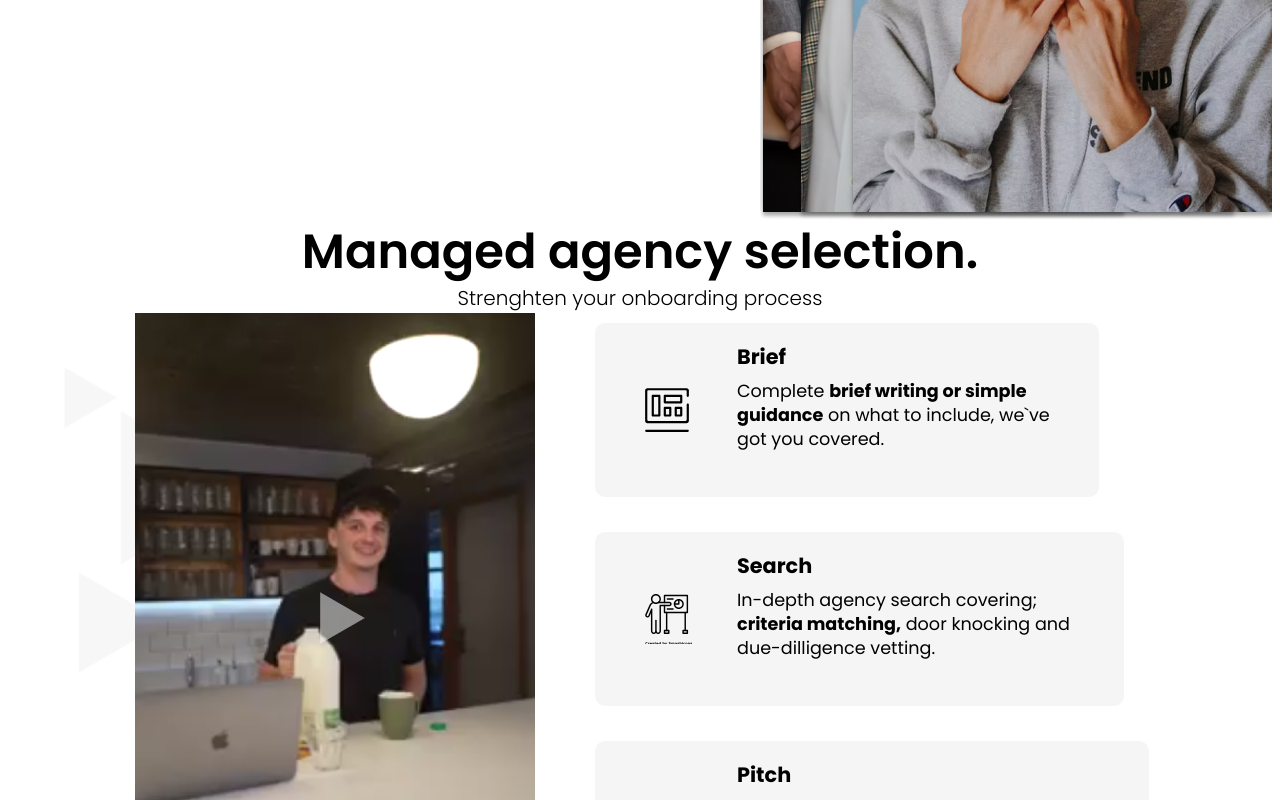
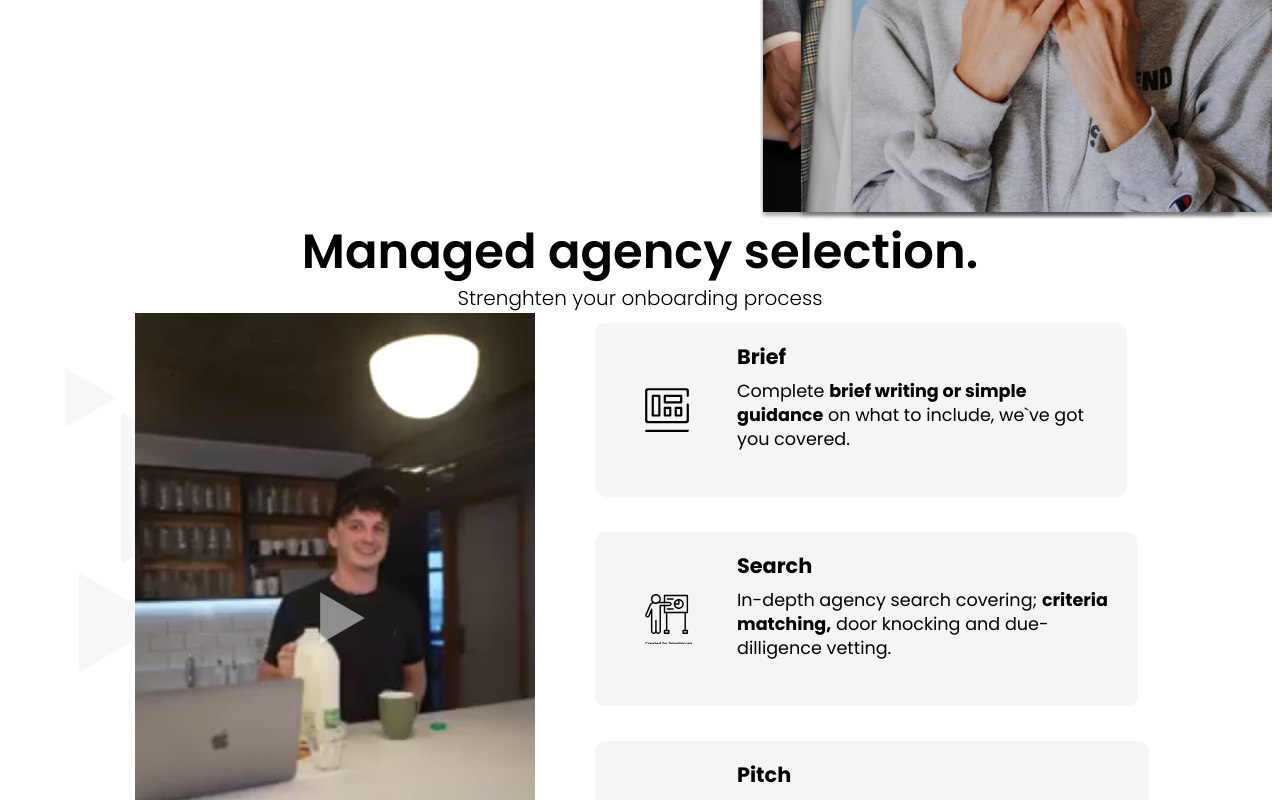
Before and after one commit to Darkbound/TestWithNext, a Next.js app: page / in a window 1280 px wide. Shown: the part 649-1449 px from the top of the page. Built offline with nearby package versions, Linux system fonts and the light colour scheme.

Commit message:
Removed media query for cardBox container width

```diff
--- a/collections/Card/elements.jsx
+++ b/collections/Card/elements.jsx
@@ -32,15 +32,6 @@ export const StyledCardBoxContainer = styled(({ ...props }) => <CardBoxContainer
     color:#006efd !important;
     text-decoration: underline;
   }
-  @media(max-width:1024px){
-    width:96%;
-    :nth-child(2){
-      width:98%;
-  };
-    &:nth-child(3){
-      width:100%;
-  };
-}
 `
 export const StyledImageContainer = styled.div`
   align-items:center;
--- a/components/Containers/CardBoxContainer/elements.jsx
+++ b/components/Containers/CardBoxContainer/elements.jsx
@@ -2,14 +2,14 @@ import styled from "styled-components";
 
 export const StyledCardBox = styled((props) => <div {...props} />)`
   display:inline-block ;
-  width:500px;
+  width:96%;
   height:170px;
   background-color: #f5f5f5;
   border-radius:10px;
   :nth-child(2){
-  width:525px;
+  width:98%;
 };
 &:nth-child(3){
-  width:550px;
+  width:100%;
 };
 `
```
